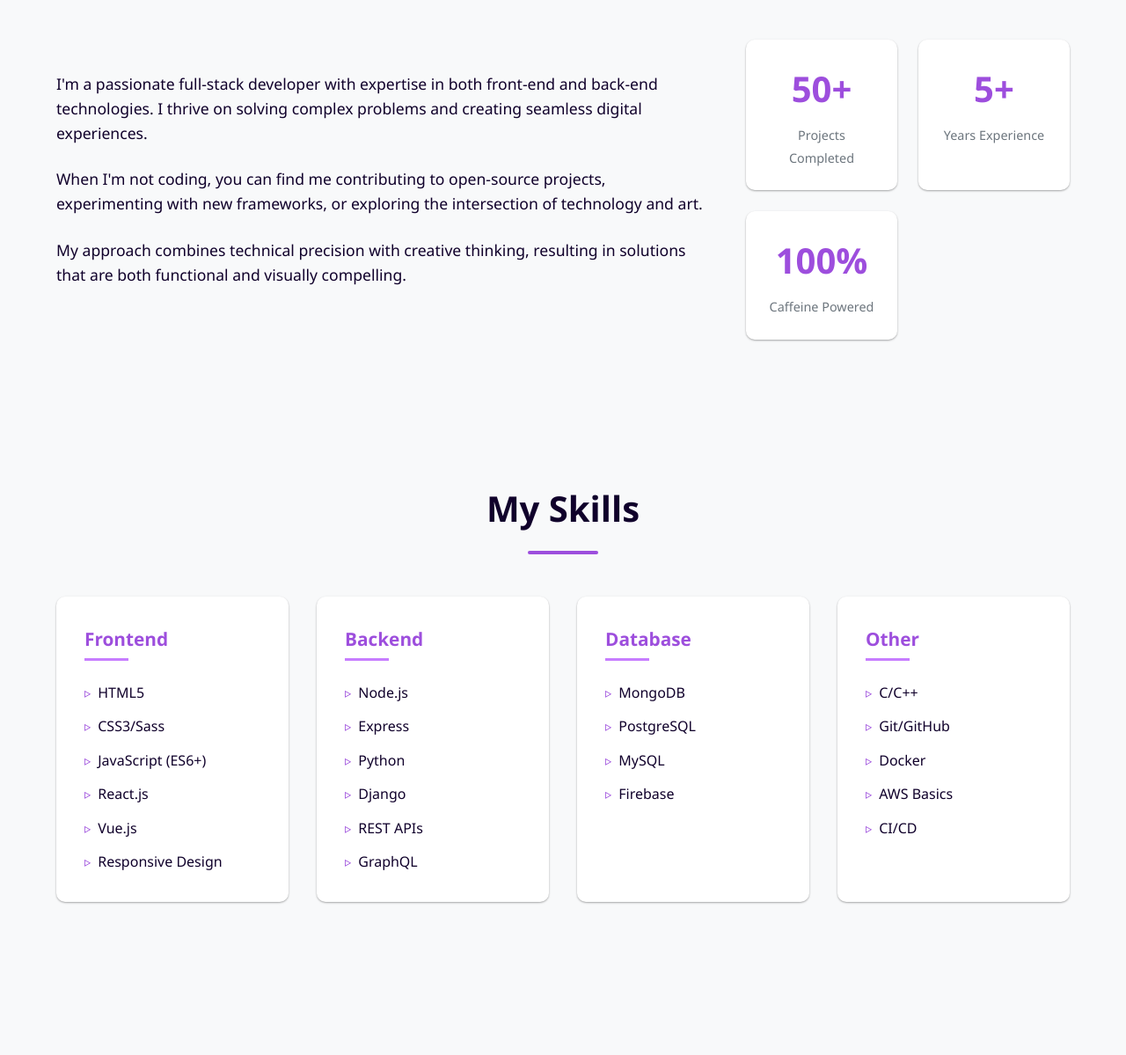
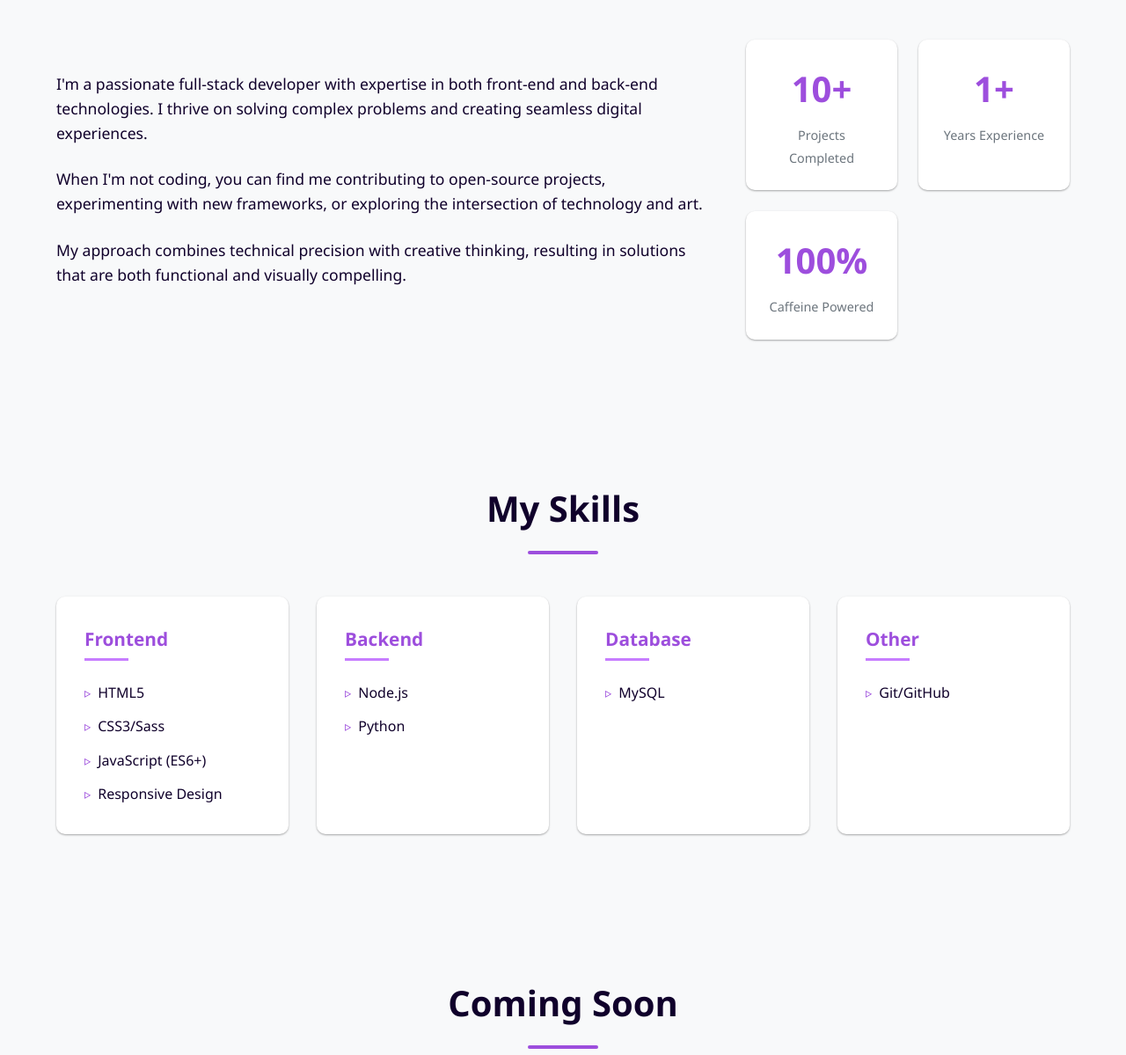
Before and after one commit to x1nk3r/x1nk3r-portfolio, a plain HTML site: page index.html in a window 1280 px wide. Shown: the part 675-1874 px from the top of the page at 88% size. Drawn offline with Linux system fonts and the light colour scheme.

Commit message:
Update index.html

```diff
--- a/index.html
+++ b/index.html
@@ -63,11 +63,11 @@
                     </div>
                     <div class="about-stats">
                         <div class="stat-card">
-                            <span class="stat-number">50+</span>
+                            <span class="stat-number">10+</span>
                             <span class="stat-label">Projects Completed</span>
                         </div>
                         <div class="stat-card">
-                            <span class="stat-number">5+</span>
+                            <span class="stat-number">1+</span>
                             <span class="stat-label">Years Experience</span>
                         </div>
                         <div class="stat-card">
@@ -89,8 +89,6 @@
                             <li>HTML5</li>
                             <li>CSS3/Sass</li>
                             <li>JavaScript (ES6+)</li>
-                            <li>React.js</li>
-                            <li>Vue.js</li>
                             <li>Responsive Design</li>
                         </ul>
                     </div>
@@ -98,30 +96,19 @@
                         <h3>Backend</h3>
                         <ul>
                             <li>Node.js</li>
-                            <li>Express</li>
-                            <li>Python</li>
-                            <li>Django</li>
-                            <li>REST APIs</li>
-                            <li>GraphQL</li>
+                             <li>Python</li>
                         </ul>
                     </div>
                     <div class="skill-category">
                         <h3>Database</h3>
                         <ul>
-                            <li>MongoDB</li>
-                            <li>PostgreSQL</li>
                             <li>MySQL</li>
-                            <li>Firebase</li>
                         </ul>
                     </div>
                     <div class="skill-category">
                         <h3>Other</h3>
                         <ul>
-                            <li>C/C++</li>
                             <li>Git/GitHub</li>
-                            <li>Docker</li>
-                            <li>AWS Basics</li>
-                            <li>CI/CD</li>
                         </ul>
                     </div>
                 </div>
@@ -130,7 +117,7 @@
 
         <section id="projects" class="section projects">
             <div class="container">
-                <h2 class="section-title">Featured Projects</h2>
+                <h2 class="section-title">Coming Soon</h2>
                 <div class="projects-grid">
                     <!-- Project 1 -->
                     <div class="project-card">
@@ -276,10 +263,10 @@
                 <div class="footer-social">
                     <h3>Connect</h3>
                     <div class="social-links">
-                        <a href="#" aria-label="GitHub"><i class="fab fa-github"></i></a>
+                        <a href="http://github.com/x1nk3r" aria-label="GitHub"><i class="fab fa-github"></i></a>
                         <a href="#" aria-label="LinkedIn"><i class="fab fa-linkedin-in"></i></a>
                         <a href="#" aria-label="Twitter"><i class="fab fa-twitter"></i></a>
-                        <a href="#" aria-label="Instagram"><i class="fab fa-instagram"></i></a>
+                        <a href="http://instagram.com/eniayobalogs" aria-label="Instagram"><i class="fab fa-instagram"></i></a>
                     </div>
                 </div>
             </div>
```
